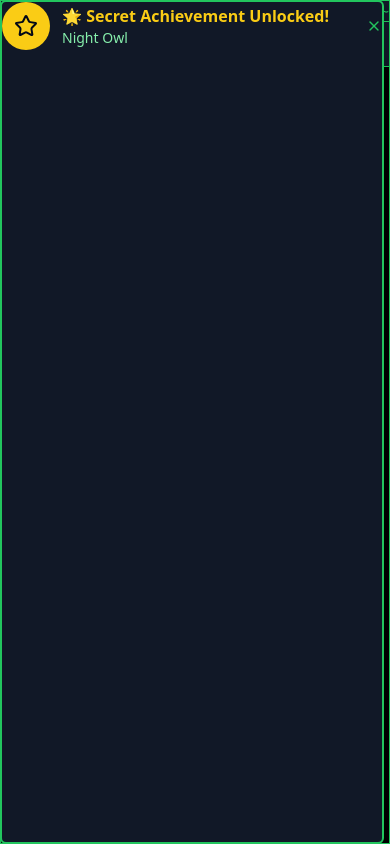
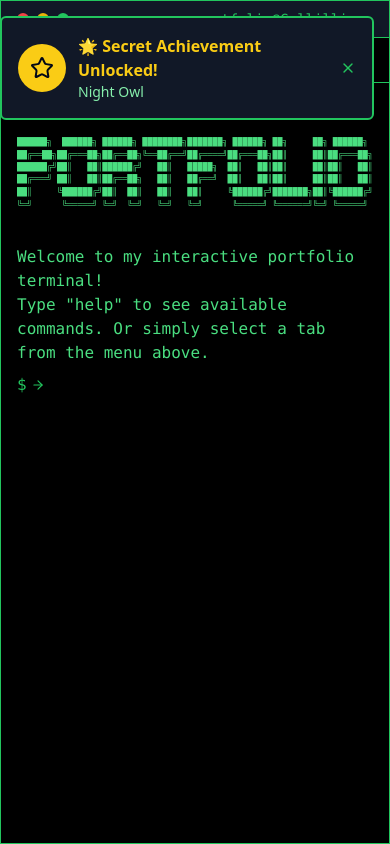
Before and after one commit to Gallillio/Portfolio_Website, a Next.js app: page / in a window 390 px wide. Built offline with nearby package versions, Linux system fonts and the light colour scheme.

Commit message:
Navbar and Terminal Header should appear properly on phones

```diff
--- a/app/globals.css
+++ b/app/globals.css
@@ -187,9 +187,19 @@ html::-webkit-scrollbar-thumb:hover {
 /* Custom modifier for terminal tabs to make them fixed */
 .terminal-header-fixed {
   position: sticky;
+  top: 34px; /* Height of the title bar */
+  z-index: 40;
+  background-color: #000;
+}
+
+/* Custom modifier for terminal title bar to make it fixed */
+.terminal-title-fixed {
+  position: sticky;
   top: 0;
-  z-index: 20;
-  background-color: rgb(17, 24, 39);
+  z-index: 41; /* Higher than the tabs navbar */
+  background-color: #111827; /* bg-gray-900 */
+  width: 100%;
+  left: 0;
 }
 
 :root {
@@ -263,15 +273,6 @@ html {
   }
 }
 
-@keyframes fadeIn {
-  from {
-    opacity: 0;
-  }
-  to {
-    opacity: 1;
-  }
-}
-
 @keyframes blink {
   0%,
   100% {
@@ -288,65 +289,15 @@ html {
 
 .terminal-cursor {
   display: inline-block;
-  width: 2px;
-  height: 1em;
-  background-color: #4ade80;
+  width: 8px;
+  height: 16px;
+  background-color: rgb(34 197 94); /* green-500 */
+  animation: blink 1s step-end infinite;
   vertical-align: middle;
-  margin-left: 2px;
-  animation: blink 1s step-start infinite;
+  margin-left: 4px;
 }
 
 .green-logo {
   filter: brightness(0) saturate(100%) invert(54%) sepia(78%) saturate(559%)
     hue-rotate(90deg) brightness(100%) contrast(100%);
 }
-
-/* Animation classes */
-.animate-fadeIn {
-  animation: fadeIn 0.3s ease-out forwards;
-}
-
-/* Fix zooming issues on mobile */
-@media (max-width: 767px) {
-  input,
-  textarea,
-  select,
-  button {
-    font-size: 16px;
-  }
-}
-
-/* Ensure viewport covers entire screen on iOS */
-html {
-  -webkit-text-size-adjust: 100%;
-  height: -webkit-fill-available;
-}
-
-body {
-  min-height: 100vh;
-  min-height: -webkit-fill-available;
-  /* Add safe area insets for mobile browsers */
-  padding-top: env(safe-area-inset-top);
-  padding-bottom: env(safe-area-inset-bottom);
-  padding-left: env(safe-area-inset-left);
-  padding-right: env(safe-area-inset-right);
-}
-
-/* Fix for safe areas on fixed elements */
-.terminal-header-fixed,
-.fixed {
-  padding-top: env(safe-area-inset-top, 0px);
-  padding-bottom: env(safe-area-inset-bottom, 0px);
-  padding-left: env(safe-area-inset-left, 0px);
-  padding-right: env(safe-area-inset-right, 0px);
-}
-
-/* Fix positioning for fixed elements on mobile */
-@media (max-width: 767px) {
-  .fixed {
-    top: env(safe-area-inset-top, 0px);
-    bottom: env(safe-area-inset-bottom, 0px);
-    left: env(safe-area-inset-left, 0px);
-    right: env(safe-area-inset-right, 0px);
-  }
-}
--- a/app/layout.tsx
+++ b/app/layout.tsx
@@ -67,9 +67,6 @@ export default function RootLayout({
 }>) {
   return (
     <html lang="en">
-      <head>
-        <meta name="viewport" content="width=device-width, initial-scale=1, viewport-fit=cover" />
-      </head>
       <body
         className={`${geistSans.variable} ${geistMono.variable} antialiased`}
       >
--- a/components/terminal.tsx
+++ b/components/terminal.tsx
@@ -340,9 +340,9 @@ function TerminalContent() {
 
   // Determine the terminal height based on fullscreen status
   const contentHeight = isFullscreen
-    ? "h-[calc(100vh-82px)]"
+    ? "h-[calc(100vh-120px)]" // Adjusted for both headers (title + tabs)
     : isMobile
-      ? "h-[calc(100vh-100px)]"
+      ? "h-[calc(100vh-140px)]" // Adjusted for mobile
       : "h-[70vh]";
 
   // Add new function for revealing the secret joke
@@ -393,38 +393,18 @@ function TerminalContent() {
       }
     };
 
-    // Track if the user was already scrolling before opening the menu
-    let wasScrolling = false;
-    let lastScrollTime = 0;
-
-    // Check if user was already scrolling
-    const checkIfScrolling = () => {
-      lastScrollTime = Date.now();
-      wasScrolling = true;
-      // Reset wasScrolling flag after a small delay
-      setTimeout(() => {
-        if (Date.now() - lastScrollTime > 150) {
-          wasScrolling = false;
-        }
-      }, 200);
-    };
-
     // Direct wheel event handler
     const handleWheel = () => {
-      // Check if menu was opened during scrolling - if so, don't close it
-      if (mobileMenuOpen && !wasScrolling) {
+      if (mobileMenuOpen) {
         setMobileMenuOpen(false);
       }
-      checkIfScrolling();
     };
 
     // Direct touch move handler for mobile devices
     const handleTouchMove = () => {
-      // Check if menu was opened during scrolling - if so, don't close it
-      if (mobileMenuOpen && !wasScrolling) {
+      if (mobileMenuOpen) {
         setMobileMenuOpen(false);
       }
-      checkIfScrolling();
     };
 
     // Track touch position to detect scrolling
@@ -433,7 +413,6 @@ function TerminalContent() {
     const handleTouchStart = (e: Event) => {
       const touchEvent = e as unknown as TouchEvent;
       touchStartY = touchEvent.touches[0].clientY;
-      checkIfScrolling();
     };
 
     const handleTouchEnd = (e: Event) => {
@@ -443,8 +422,8 @@ function TerminalContent() {
       const touchEndY = touchEvent.changedTouches[0].clientY;
       const diff = Math.abs(touchEndY - touchStartY);
 
-      // If user scrolled more than 5px vertically and wasn't already scrolling when menu opened, close menu
-      if (diff > 5 && !wasScrolling) {
+      // If user scrolled more than 5px vertically, close the menu
+      if (diff > 5) {
         setMobileMenuOpen(false);
       }
     };
@@ -499,34 +478,76 @@ function TerminalContent() {
           transitionTimingFunction: "cubic-bezier(0.4, 0, 0.2, 1)"
         }}
       >
-        {/* Terminal Header - Always visible, even when content is scrolling */}
-        <div className="flex items-center justify-between bg-gray-900 border-b border-green-500 px-2 py-1 sticky top-0 left-0 right-0 z-30 terminal-header-fixed">
-          <div className="flex space-x-1.5">
+        <div className="flex items-center justify-between bg-gray-900 px-4 py-2 border-b border-green-500 cursor-default terminal-title-fixed">
+          <div className="flex space-x-2">
+            {/* Close button */}
             <button
+              className="group relative w-3 h-3 flex items-center justify-center hover:scale-110 transition-transform cursor-pointer"
               onClick={handleClose}
-              className="w-3 h-3 bg-red-500 rounded-full hover:bg-red-600 focus:outline-none"
               aria-label="Close terminal"
             >
-              <span className="sr-only">Close</span>
+              <div className="w-3 h-3 rounded-full bg-red-500 group-hover:bg-red-600 transition-all duration-200 group-hover:shadow-[0_0_3px_rgba(239,68,68,0.7)]"></div>
+              {/* X icon that appears on hover */}
+              <svg
+                xmlns="http://www.w3.org/2000/svg"
+                className="absolute opacity-0 group-hover:opacity-100 transition-opacity duration-200 drop-shadow-[0_0_1px_rgba(255,255,255,0.7)]"
+                width="10"
+                height="10"
+                viewBox="0 0 24 24"
+                fill="none"
+                stroke="white"
+                strokeWidth="4"
+                strokeLinecap="round"
+                strokeLinejoin="round"
+              >
+                <line x1="18" y1="6" x2="6" y2="18"></line>
+                <line x1="6" y1="6" x2="18" y2="18"></line>
+              </svg>
             </button>
+
+            {/* Minimize button */}
             <button
+              className="group relative w-3 h-3 flex items-center justify-center hover:scale-110 transition-transform cursor-pointer"
               onClick={handleMinimize}
-              className="w-3 h-3 bg-yellow-500 rounded-full hover:bg-yellow-600 focus:outline-none"
               aria-label="Minimize terminal"
             >
-              <span className="sr-only">Minimize</span>
+              <div className="w-3 h-3 rounded-full bg-yellow-500 group-hover:bg-yellow-600 transition-all duration-200 group-hover:shadow-[0_0_3px_rgba(234,179,8,0.7)]"></div>
+              {/* Minimize icon that appears on hover */}
+              <svg
+                xmlns="http://www.w3.org/2000/svg"
+                className="absolute opacity-0 group-hover:opacity-100 transition-opacity duration-200 drop-shadow-[0_0_1px_rgba(255,255,255,0.7)]"
+                width="10"
+                height="10"
+                viewBox="0 0 24 24"
+                fill="none"
+                stroke="white"
+                strokeWidth="4"
+                strokeLinecap="round"
+                strokeLinejoin="round"
+              >
+                <line x1="5" y1="12" x2="19" y2="12"></line>
+              </svg>
             </button>
+
+            {/* Maximize/restore button */}
             <button
-              onClick={toggleFullscreen}
-              className="w-3 h-3 bg-green-500 rounded-full hover:bg-green-600 focus:outline-none"
-              aria-label="Toggle fullscreen"
+              className="group relative w-3 h-3 flex items-center justify-center hover:scale-110 transition-transform cursor-pointer"
+              onClick={isMinimized ? handleRestore : (!isMobile ? toggleFullscreen : undefined)}
+              aria-label={isFullscreen ? "Exit fullscreen" : (isMinimized ? "Restore" : "Enter fullscreen")}
             >
+              <div className="w-3 h-3 rounded-full bg-green-500 group-hover:bg-green-600 transition-all duration-200 group-hover:shadow-[0_0_3px_rgba(34,197,94,0.7)]"></div>
+              {/* Maximize/restore icon that appears on hover */}
               <svg
-                className="h-3 w-3 text-black opacity-0 group-hover:opacity-100 transition-opacity"
+                xmlns="http://www.w3.org/2000/svg"
+                className="absolute opacity-0 group-hover:opacity-100 transition-opacity duration-200 drop-shadow-[0_0_1px_rgba(255,255,255,0.7)]"
+                width="10"
+                height="10"
+                viewBox="0 0 24 24"
                 fill="none"
-                viewBox="0 0 24 24"
-                stroke="currentColor"
-                strokeWidth={2}
+                stroke="white"
+                strokeWidth="4"
+                strokeLinecap="round"
+                strokeLinejoin="round"
               >
                 {isMinimized ? (
                   // Show + icon for restore from minimized
@@ -572,7 +593,7 @@ function TerminalContent() {
 
         {!isMinimized && (
           <Tabs value={activeTab} onValueChange={setActiveTab} className="w-full">
-            <div className="bg-gray-900 border-b border-green-500 w-full flex justify-between rounded-none overflow-x-auto terminal-header-fixed sticky top-8 left-0 right-0 z-20">
+            <div className="bg-gray-900 border-b border-green-500 w-full flex justify-between rounded-none overflow-x-auto terminal-header-fixed">
               {/* Mobile/Tablet Hamburger Menu */}
               <div className="md:hidden flex items-center">
                 <button
@@ -692,7 +713,7 @@ function TerminalContent() {
               onScroll={() => mobileMenuOpen && setMobileMenuOpen(false)}
             >
               <div
-                className={`${contentHeight} overflow-y-auto overflow-x-auto bg-black p-4 font-mono text-green-500 cursor-text custom-scrollbar transition-height duration-700 ease-in-out`}
+                className={`${contentHeight} overflow-y-auto overflow-x-auto bg-black p-4 pt-6 font-mono text-green-500 cursor-text custom-scrollbar transition-height duration-700 ease-in-out`}
                 onClick={focusInput}
                 onScroll={() => mobileMenuOpen && setMobileMenuOpen(false)}
               >
```
Also changed, not shown: components/about.tsx (+2 -64 lines).
